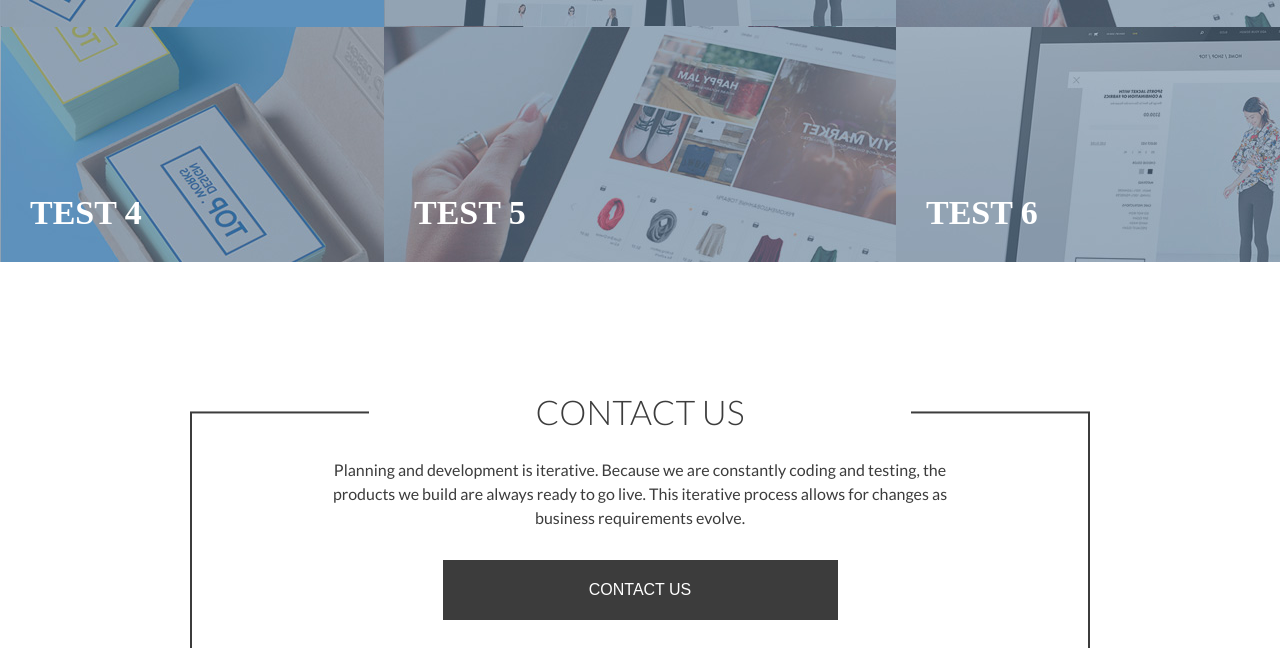
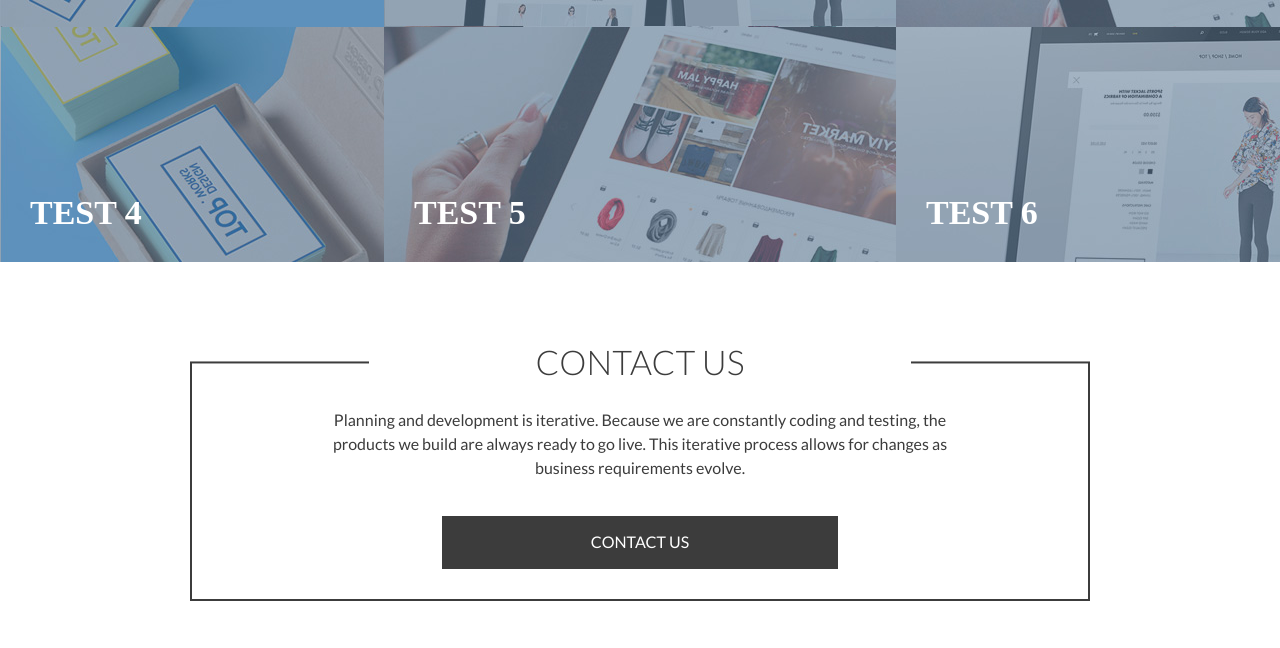
Before and after one commit to Hirrad/Home_Work, a website: page Home_01/index.html in a window 1280 px wide. Shown: the part 3374-4022 px from the top of the page. Drawn offline with Linux system fonts and the light colour scheme.

Commit message:
Добавил button, contacts

```diff
--- a/Home_01/index.html
+++ b/Home_01/index.html
@@ -89,11 +89,13 @@
         </figure>
     </section>
 
-    <section class="Contact">
+    <section class="Contacts">
         <article class="content-box">
             <h2 class="content-box__title">Contact us</h2>
             <p class="content-box__text">Planning and development is iterative. Because we are constantly coding and testing, the products we build are always ready to go live. This iterative process allows for changes as business requirements evolve. </p>
-            <button class="content-box__button" >CONTACT US</button>
+            <div class="content-box__button">
+                <button class="button" >CONTACT US</button>
+            </div>
         </article>
     </section>
 
--- /dev/null
+++ b/Home_01/src/scss/blocks/_button.scss
@@ -0,0 +1,30 @@
+.button{
+  background-color: $secondaryColor;
+  color: $primaryColor;
+  text-transform: uppercase;
+  -webkit-box-sizing: border-box;
+  -moz-box-sizing: border-box;
+  box-sizing: border-box;
+  min-width: 396px;
+  padding: 15px 20px;
+  font-family: $primaryFont;
+  font-style: 16px;
+  border: none;
+  display:inline-block;
+  text-overflow: ellipsis;//если что то не влазит то постаить ... и обрезать
+  overflow: hidden;//сркь все что не входить в блок
+  white-space: nowrap;// не переносить на новую строку
+  max-width:100% ;
+  border:2px solid $secondaryColor;
+
+  &:hover{
+    background-color: $primaryColor;
+    color: $secondaryColor;
+    transition: all 1000ms ease;//переход медиа all -что все елементы 300ms сколько длится
+  }
+  //display: block;
+  //box-sizing: border-box;
+  //margin: 30px auto;
+  //width: 395px;
+  //height: 60px;
+}
--- a/Home_01/src/scss/blocks/_content-box.scss
+++ b/Home_01/src/scss/blocks/_content-box.scss
@@ -80,22 +80,18 @@
         font-size: 16px;
         font-family: $primaryFont;
         line-height: 24px; //межстрочный интервал
+
+
       &--white{
         color: $primaryColor;
       }
     }
+
+    //Положение элемента устанавливается относительно его исходного места.//Свойства width и height включают в себя значения полей и границ, но не отступов (margin).// выравнивание по цертру//убирает линию
   &__button{
-    display: block;
-    background-color: $secondaryColor;
-    color: $primaryColor;
-    box-sizing: border-box;
-    border: none;
-    margin: 30px auto;
-    width: 395px;
-    height: 60px;
-  }
-    //Положение элемента устанавливается относительно его исходного места.//Свойства width и height включают в себя значения полей и границ, но не отступов (margin).// выравнивание по цертру//убирает линию
-
+    text-align: center;
+    padding-top: 20px;
+              }
     &__what_we_do {
         & > img {
             box-sizing: border-box;
--- a/Home_01/src/scss/layout/_contact.scss
+++ /dev/null
@@ -1,7 +0,0 @@
-.Contact {
-  display: flex;//резировый
-  align-items: center;//задает выравнивание элементов вдоль поперечной оси.
-  justify-content: center;//определяет, как браузер распределяет пространство между и вокруг элементов контента вдоль главной оси их контейнера.
-  padding-top: 150px;
-  padding-bottom: 10px;
-}
--- /dev/null
+++ b/Home_01/src/scss/layout/_contacts.scss
@@ -0,0 +1,5 @@
+.Contacts {
+
+  padding-top: 100px;
+  padding-bottom: 50px;
+}
--- a/Home_01/src/scss/layout/_our-works.scss
+++ b/Home_01/src/scss/layout/_our-works.scss
@@ -4,7 +4,7 @@
     grid-template-columns: 30% 40% 30%;
   }
 &>.figure{
-  margin: 0;
+  margin:0;
   position: relative;
   &>.image{
     display: block;
--- a/Home_01/src/scss/style.scss
+++ b/Home_01/src/scss/style.scss
@@ -8,7 +8,8 @@
 @import "./layout/service";
 @import "./layout/our-works";
 @import "./layout/what-we-do";
-@import "./layout/contact";
+@import "layout/contacts";
 //Box
 @import "./blocks/content-box";
+@import "./blocks/button";
 @import "./blocks/footer";
```
Also changed, not shown: Home_01/dist/css/style.css.
